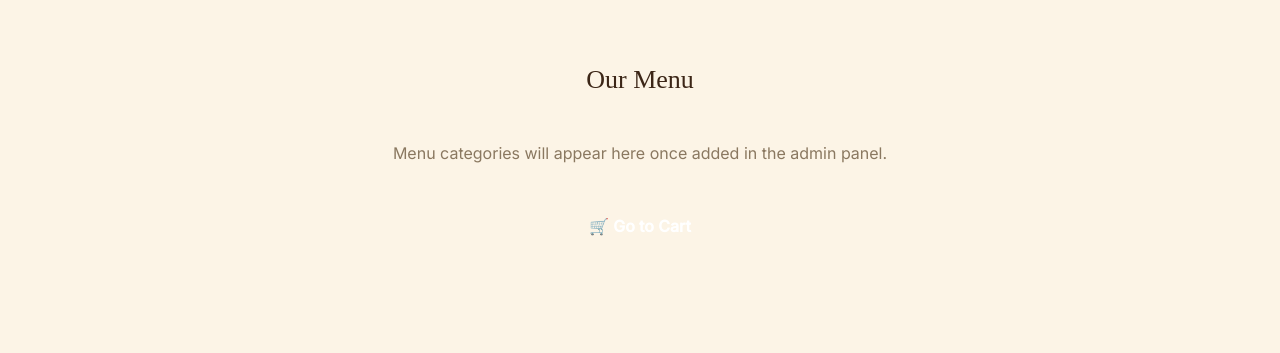
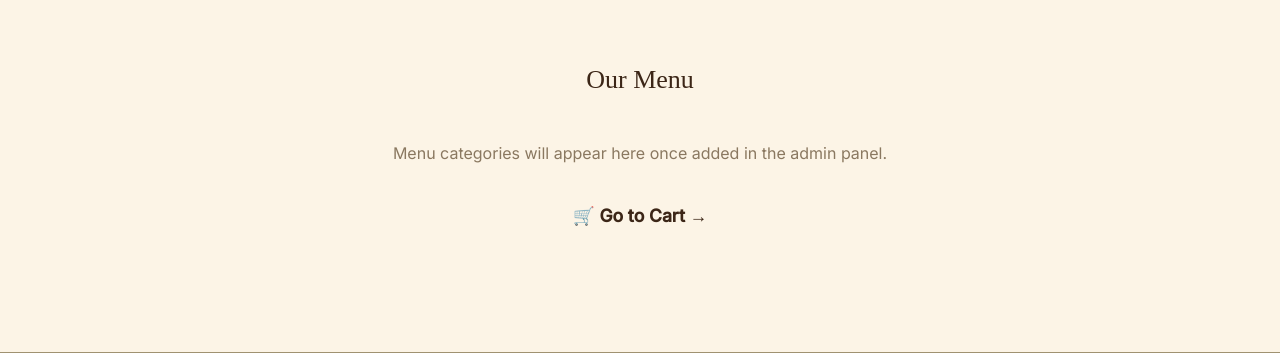
Before and after one commit to pranjal2603/copperkettle, a Django app: page /menu/ in a window 1280 px wide. Shown: the part 84-437 px from the top of the page. Run offline with Django 5.2, Linux system fonts and the light colour scheme; data that the repository does not hold is empty; some libraries are stand-ins or nearby versions.

Commit message:
Update Go to Cart link to match Continue Shopping style

```diff
--- a/cafe/templates/cafe/menu.html
+++ b/cafe/templates/cafe/menu.html
@@ -74,8 +74,8 @@
     {% endfor %}
 
     <div style="text-align: center; margin-top: 2rem;">
-      <a href="{% url 'cafe:cart' %}" class="btn-primary" style="display: inline-block; padding: 12px 24px; background-color: var(--primary); color: white; text-decoration: none; border-radius: 8px; font-weight: 600;">
-        🛒 Go to Cart
+      <a href="{% url 'cafe:cart' %}" style="color: var(--primary); text-decoration: none; font-weight: 600; font-size: 1.1rem;">
+        🛒 Go to Cart →
       </a>
     </div>
 
```
